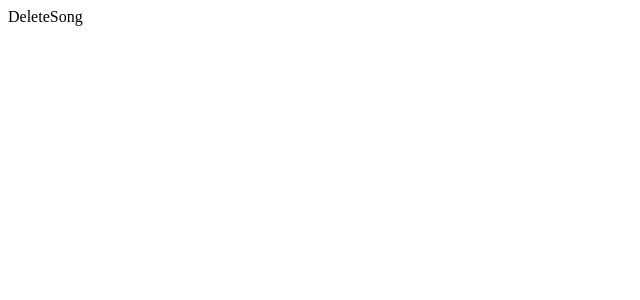
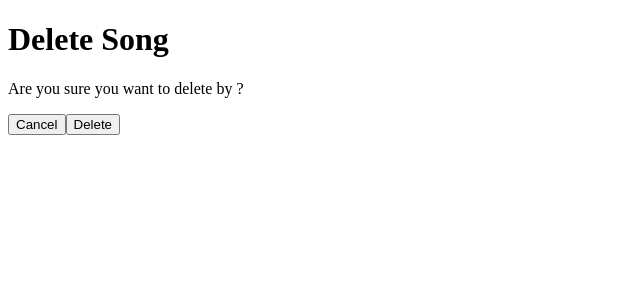
Before and after one commit to FevenSeyfu/song-Mern-app, a React (Create React App) app in the folder frontend/: page /delete/1 in a window 1280 px wide. Shown: the top 300 px of the page, without its empty margins (0-640 px from the left). Built offline with nearby package versions, Linux system fonts and the light colour scheme; no server answers.

Commit message:
Complete Delete Song component to dispatch deletesong and navigate back to song list after completion

```diff
--- a/frontend/src/components/DeleteSong.tsx
+++ b/frontend/src/components/DeleteSong.tsx
@@ -1,9 +1,51 @@
-import React from 'react'
+import React,{useEffect} from "react";
+import { useDispatch, useSelector } from "react-redux";
+import { fetchSongs, deleteSong } from "../features/Song/SongSlice";
+import { RootState } from "../app/store";
+import { useNavigate, useParams } from "react-router-dom";
 
-const DeleteSong : React.FC  = () => {
+const DeleteSong: React.FC = () => {
+  const dispatch = useDispatch();
+  const navigate = useNavigate();
+
+  const { songs, isLoading, error } = useSelector(
+    (state: RootState) => state.songs
+  );
+  const { id } = useParams<{ id: string }>();
+  useEffect(()=>{
+    dispatch(fetchSongs());
+
+  },[dispatch]);
+  const selectedSong = songs.find((song) => song._id === id);
+
+  const handleDelete = async () => {
+    try {
+      if (id) {
+        dispatch(deleteSong(id));
+        navigate("/");
+        if (isLoading) {
+          return <p>Loading...</p>;
+        }
+        if (error) {
+          return <div>Error: {error}</div>;
+        }
+      }
+    } catch (error) {
+      console.error("Error deleting song:", error);
+    }
+  };
   return (
-    <div>DeleteSong</div>
-  )
-}
+    <form>
+      <h1>Delete Song</h1>
+      <p>
+        Are you sure you want to delete <b>{selectedSong && selectedSong.title}</b> by {" "}
+        <b>{selectedSong && selectedSong.artist}</b>?
+      </p>
 
-export default DeleteSong
+      <button onClick={() => navigate("/")}>Cancel</button>
+      <button onClick={handleDelete}>Delete</button>
+    </form>
+  );
+};
+
+export default DeleteSong;
--- a/frontend/src/features/Song/SongSlice.ts
+++ b/frontend/src/features/Song/SongSlice.ts
@@ -58,7 +58,7 @@ export const songsSlice = createSlice({
       state.error = action.payload;
     },
     // delete song
-    deleteSong: (state) => {
+    deleteSong: (state,action: PayloadAction<string>) => {
       state.isLoading = true;
       state.error = null
     },
```
